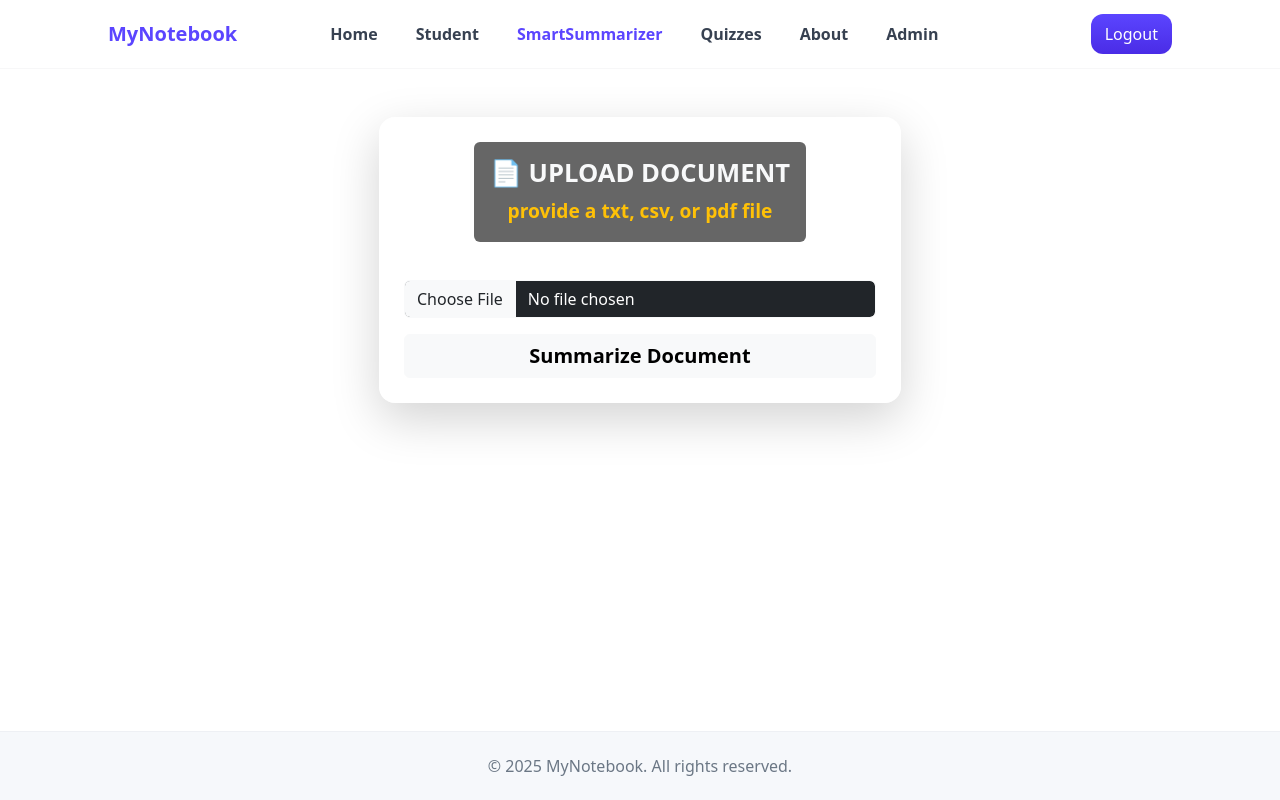
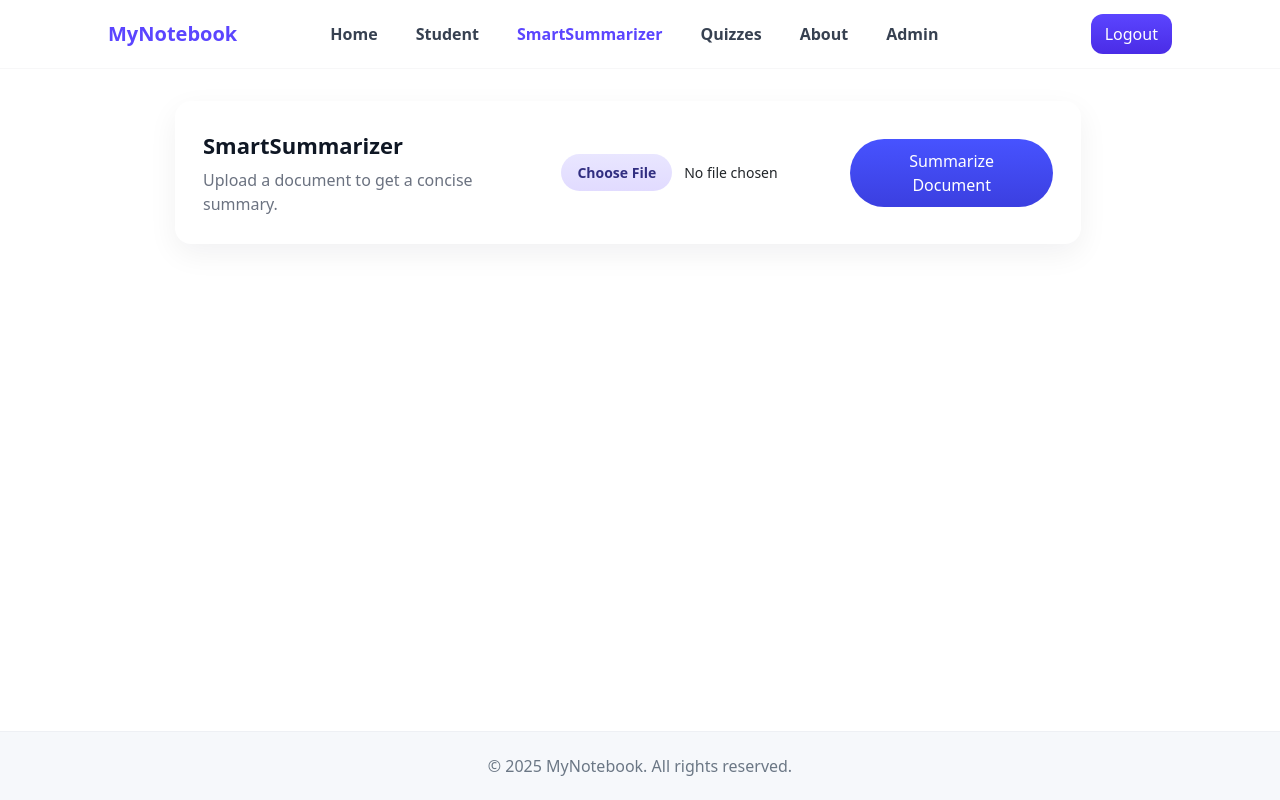
Before and after one commit to haribalji/mynotes1, a React (Create React App) app: page /FileUpload in a window 1280 px wide. Built offline with nearby package versions, Linux system fonts and the light colour scheme; sample sign-in values are in the browser's storage.

Commit message:
after styling summarizer

```diff
--- a/src/components/FileUpload.js
+++ b/src/components/FileUpload.js
@@ -1,6 +1,6 @@
-
-import React, { useRef, useState, useEffect } from 'react';
-import 'bootstrap/dist/css/bootstrap.min.css';
+import React, { useRef, useState, useEffect } from "react";
+import "bootstrap/dist/css/bootstrap.min.css";
+import "../styles/Summarizer.css";
 import { useNavigate } from "react-router-dom";
 
 const FileUpload = () => {
@@ -8,13 +8,15 @@ const FileUpload = () => {
   const token = localStorage.getItem("token");
   const navigate = useNavigate();
   const [file, setFile] = useState(null);
-  const [summary, setSummary] = useState('');
+  const [summary, setSummary] = useState("");
   const [loading, setLoading] = useState(false);
-  const [speechSynthesis, setSpeechSynthesis] = useState(window.speechSynthesis);
+  const [speechSynthesis, setSpeechSynthesis] = useState(
+    window.speechSynthesis
+  );
   const [utterance, setUtterance] = useState(null);
-  const [selectedLanguage, setSelectedLanguage] = useState('auto'); // Default: Auto-detect
+  const [selectedLanguage, setSelectedLanguage] = useState("auto"); // Default: Auto-detect
   const [isPaused, setIsPaused] = useState(false);
-const [ispeak,setispeak]=useState("speak")
+  const [ispeak, setispeak] = useState("speak");
   useEffect(() => {
     if (!token) navigate("/login");
   }, [token, navigate]);
@@ -26,33 +28,33 @@ const [ispeak,setispeak]=useState("speak")
   const handleSubmit = async (e) => {
     e.preventDefault();
     if (!file) {
-      alert('Please select a file.');
+      alert("Please select a file.");
       return;
     }
 
     const formData = new FormData();
-    formData.append('document', file);
+    formData.append("document", file);
     setLoading(true);
 
     try {
-      const response = await fetch('http://localhost:5000/api/summarizes', {
-        method: 'POST',
+      const response = await fetch("http://localhost:5000/api/summarizes", {
+        method: "POST",
         body: formData,
       });
 
       const data = await response.json();
       // console.log(data);
-      setSummary(data.summary || 'Summarization failed.');
+      setSummary(data.summary || "Summarization failed.");
     } catch (error) {
-      console.error('Error:', error);
-      setSummary('An error occurred during summarization.');
+      console.error("Error:", error);
+      setSummary("An error occurred during summarization.");
     }
     setLoading(false);
   };
 
   const detectLanguage = (text) => {
     const tamilRegex = /[\u0B80-\u0BFF]/;
-    return tamilRegex.test(text) ? 'ta' : 'en';
+    return tamilRegex.test(text) ? "ta" : "en";
   };
   // const pauseSpeech = () => {
   //   if (speechSynthesis.speaking && !speechSynthesis.paused) {
@@ -81,9 +83,6 @@ const [ispeak,setispeak]=useState("speak")
   // This function stops any ongoing speech.
   // speechSynthesis.cancel() immediately halts speech output.
 
-
-
-
   const speakText = () => {
     if (speechSynthesis.speaking) {
       setispeak("speak");
@@ -92,10 +91,9 @@ const [ispeak,setispeak]=useState("speak")
     }
     setispeak("speaking...");
 
-
     if (summary) {
       let lang;
-      if (selectedLanguage === 'auto') {
+      if (selectedLanguage === "auto") {
         lang = detectLanguage(summary);
       } else {
         lang = selectedLanguage;
@@ -104,16 +102,15 @@ const [ispeak,setispeak]=useState("speak")
       let textToSpeak = summary;
 
       // If Tamil is selected, remove English words to prevent awkward pronunciation
-      if (lang === 'ta') {
-        textToSpeak = summary.replace(/[A-Za-z0-9.,!?;:"'(){}[\]]+/g, ''); // Remove English words and special characters
-      }
-      else if (lang === 'en') {
+      if (lang === "ta") {
+        textToSpeak = summary.replace(/[A-Za-z0-9.,!?;:"'(){}[\]]+/g, ""); // Remove English words and special characters
+      } else if (lang === "en") {
         // English mode: Remove unwanted symbols
-        textToSpeak = textToSpeak.replace(/[\*\-,—]/g, '');
+        textToSpeak = textToSpeak.replace(/[\*\-,—]/g, "");
       }
 
       const speech = new SpeechSynthesisUtterance(textToSpeak.trim());
-      speech.lang = lang === 'ta' ? 'ta-IN' : 'en-US'; // Tamil or English voice
+      speech.lang = lang === "ta" ? "ta-IN" : "en-US"; // Tamil or English voice
       speech.rate = 1.5;
       speech.pitch = 1;
       speech.volume = 1;
@@ -124,48 +121,36 @@ const [ispeak,setispeak]=useState("speak")
 
   return (
     <>
-      <div className="container vh-10 d-flex flex-column justify-content-center align-items-center mt-5">
-        {/* File Upload Section */}
-        <div className="row w-100 mb-5">
-          <div className="col-lg-6 mx-auto">
-            <div className="card p-4 rounded-4 shadow-lg text-white w-100"
-              style={{
-                background: "rgba(255, 255, 255, 0.15)",
-                border: "1px solid rgba(255, 255, 255, 0.3)"
-              }}>
-              <div className="p-3 rounded text-center mx-auto"
-                style={{ background: "rgba(0, 0, 0, 0.6)", display: "inline-block", maxWidth: "90%", padding: "1.2rem" }}>
-                <h2 className="fw-bold text-uppercase text-light" style={{ fontSize: "clamp(1.2rem, 2vw, 2rem)", marginBottom: "0.5rem" }}>📄 Upload Document</h2>
-                <span className="text-lowercase text-warning" style={{ fontSize: "clamp(0.9rem, 1.5vw, 1.2rem)", fontWeight: "bold" }}>
-                  Provide a TXT, CSV, or PDF file
-                </span>
+      <div className="container summarizer-container">
+        <div className="row w-100 mb-4">
+          <div className="col-lg-10 mx-auto">
+            <div className="summarizer-card">
+              <div className="summarizer-top">
+                <div>
+                  <div className="summarizer-title">SmartSummarizer</div>
+                  <div className="summarizer-sub">
+                    Upload a document to get a concise summary.
                   </div>
-
-              <form onSubmit={handleSubmit}>
-                <div className="mb-3">
-                  <label htmlFor="document" className="form-label fw-bold fs-5">Select File</label>
-                  <input type="file" className="form-control bg-dark text-white border-light" id="document"
+                </div>
+                <div className="file-row">
+                  <input
+                    type="file"
+                    id="document"
                     accept=".txt,.csv,.pdf,.docx,.pptx,.xlsx"
                     onChange={handleFileChange}
                   />
-                </div>
-
-                {file && (
-                  <div className="alert alert-light py-2 text-dark rounded-3">
-                    📂 <strong>Selected:</strong> {file.name}
-                  </div>
-                )}
-
-                <button type="submit" className="btn btn-light w-100 fw-bold fs-5">
+                  <button className="summarize-btn" onClick={handleSubmit}>
                     {loading ? (
                       <>
-                      <span className="spinner-border spinner-border-sm me-2"></span> Summarizing...
+                        <span className="spinner-border spinner-border-sm me-2"></span>
+                        Summarizing...
                       </>
                     ) : (
                       "Summarize Document"
                     )}
                   </button>
-              </form>
+                </div>
+              </div>
             </div>
           </div>
         </div>
@@ -175,33 +160,13 @@ const [ispeak,setispeak]=useState("speak")
       <div className="row w-1200 mt-0">
         <div className="col-lg-10 mx-auto">
           {summary && (
-            <div ref={summaryRef} className="card p-5 rounded-4 shadow-lg text-white w-100"
-              style={{
-                background: "rgba(30, 30, 30, 0.85)",
-                border: "1px solid rgba(255, 255, 255, 0.2)",
-                minHeight: "350px",
-                marginBottom: "80px",
-              }}>
-              <h3 className="text-warning fw-bold text-center">📌 Summary</h3>
+            <div ref={summaryRef} className="summary-card">
+              <div className="summary-heading">
+                <span className="pin-icon">📌</span>
+                Summary
+              </div>
 
-              <p className="p-4 rounded"
-                style={{
-                  maxHeight: "400px",
-                  overflowY: "auto",
-                  fontSize: "clamp(14px, 1.2vw, 1.3rem)",
-                  lineHeight: "1.9",
-                  fontFamily: "Georgia, serif",
-                  whiteSpace: "pre-line",
-                  wordWrap: "break-word",
-                  textAlign: "justify",
-                  color: "#f8f9fa",
-                  padding: "20px",
-                  letterSpacing: "0.5px",
-                  wordSpacing: "1px",
-                  borderRadius: "10px",
-                }}>
-                {summary}
-              </p>
+              <p className="summary-text">{summary}</p>
 
               {/* Language Selection */}
               {/* <div className="d-flex justify-content-center mt-3">
@@ -212,35 +177,37 @@ const [ispeak,setispeak]=useState("speak")
                   <option value="ta">Tamil content </option>
                 </select>
               // </div> */}
-              <div className="d-flex flex-column align-items-center mt-4">
-  <h5 className="fw-bold text-light"> Choose Speech Mode</h5>
+              <div className="divider" />
 
+              <div className="speech-mode">
+                <div>Choose Speech Mode</div>
                 <div className="d-flex gap-3 mt-3">
-    {/* Speak English Content */}
                   <button
-      className={`btn ${selectedLanguage === 'en' ? 'btn-light' : 'btn-outline-light'} fw-bold px-4 py-2`}
-      onClick={() => setSelectedLanguage('en')}
+                    className={`pill-btn ${
+                      selectedLanguage === "en" ? "" : "inactive"
+                    }`}
+                    onClick={() => setSelectedLanguage("en")}
                   >
-      🎙️ Speak English Content
+                    Speak English Content
                   </button>
-
-    {/* Speak Tamil Content */}
                   <button
-      className={`btn ${selectedLanguage === 'ta' ? 'btn-warning' : 'btn-outline-warning'} fw-bold px-4 py-2`}
-      onClick={() => setSelectedLanguage('ta')}
+                    className={`pill-btn ${
+                      selectedLanguage === "ta" ? "" : "inactive"
+                    }`}
+                    onClick={() => setSelectedLanguage("ta")}
                   >
-      🎙️ Speak Tamil Content
+                    Speak Tamil Content
                   </button>
                 </div>
+
+                <div className="control-row">
+                  <button className="btn-start" onClick={speakText}>
+                    Start
+                  </button>
+                  <button className="btn-stop" onClick={stopSpeech}>
+                    Stop
+                  </button>
                 </div>
-
-
-              {/* Speak & Stop Buttons */}
-              <div className="d-flex justify-content-center mt-3">
-              {/* <button onClick={pauseSpeech} disabled={!speechSynthesis.speaking || speechSynthesis.paused}>⏸️ Pause</button> */}
-              {/* <button onClick={resumeSpeech} disabled={!isPaused}>▶️ Resume</button> */}
-                <button className="btn btn-success me-3" onClick={speakText}>🔊 {ispeak}</button>
-                <button className="btn btn-danger" onClick={stopSpeech}>⏹ Stop</button>
               </div>
             </div>
           )}
--- /dev/null
+++ b/src/styles/Summarizer.css
@@ -0,0 +1,152 @@
+/* Summarizer page styles - matches provided screenshot */
+:root {
+  --card-bg: #ffffff;
+  --card-shadow: 0 10px 30px rgba(15, 23, 42, 0.06);
+  --muted: #6b7280;
+  --primary: #4753ff; /* bluish */
+  --primary-soft: rgba(71, 83, 255, 0.12);
+  --accent: #e9e6ff;
+}
+
+.summarizer-container {
+  padding: 32px 0 80px;
+}
+.summarizer-card {
+  background: var(--card-bg);
+  border-radius: 16px;
+  padding: 28px;
+  box-shadow: var(--card-shadow);
+}
+.summarizer-top {
+  display: flex;
+  align-items: center;
+  justify-content: space-between;
+  gap: 16px;
+}
+.summarizer-title {
+  font-size: 22px;
+  font-weight: 700;
+  color: #0f1724;
+}
+.summarizer-sub {
+  color: var(--muted);
+  margin-top: 6px;
+}
+
+.file-row {
+  display: flex;
+  align-items: center;
+  gap: 16px;
+}
+input[type="file"] {
+  font-size: 14px;
+}
+/* Style the file choose button for modern browsers */
+input[type="file"]::file-selector-button {
+  background: linear-gradient(180deg, #e9e6ff, #e1dbff);
+  border: none;
+  padding: 8px 16px;
+  margin-right: 12px;
+  border-radius: 999px;
+  color: #312e81;
+  font-weight: 600;
+  cursor: pointer;
+}
+
+.summarize-btn {
+  background: linear-gradient(180deg, #4753ff, #3b3fe0);
+  color: white;
+  border: none;
+  padding: 10px 22px;
+  border-radius: 999px;
+}
+
+/* Summary card */
+.summary-card {
+  margin-top: 28px;
+  background: var(--card-bg);
+  border-radius: 16px;
+  padding: 24px;
+  box-shadow: var(--card-shadow);
+}
+.summary-heading {
+  display: flex;
+  align-items: center;
+  gap: 10px;
+  font-size: 18px;
+  font-weight: 600;
+  color: #0f1724;
+}
+.pin-icon {
+  width: 28px;
+  height: 28px;
+  display: inline-flex;
+  align-items: center;
+  justify-content: center;
+  background: var(--accent);
+  color: var(--primary);
+  border-radius: 6px;
+}
+.summary-text {
+  margin-top: 14px;
+  color: #111827;
+  line-height: 1.8;
+  height: 200px;
+  max-height: 200px;
+  overflow-y: auto;
+}
+.divider {
+  height: 1px;
+  background: #eef2f7;
+  margin: 18px 0;
+}
+
+.speech-mode {
+  margin-top: 8px;
+}
+.pill-btn {
+  border-radius: 999px;
+  padding: 8px 18px;
+  border: 1px solid transparent;
+  background: var(--primary-soft);
+  color: var(--primary);
+  font-weight: 600;
+}
+.pill-btn.inactive {
+  background: #f2f4f7;
+  color: #374151;
+  border-color: transparent;
+}
+
+.control-row {
+  margin-top: 18px;
+  display: flex;
+  gap: 12px;
+}
+.btn-start {
+  border-radius: 999px;
+  padding: 8px 18px;
+  border: 1px solid #22c55e;
+  color: #065f46;
+  background: white;
+}
+.btn-stop {
+  border-radius: 999px;
+  padding: 8px 18px;
+  border: 1px solid #ef4444;
+  color: #b91c1c;
+  background: white;
+}
+
+@media (max-width: 768px) {
+  .summarizer-top {
+    flex-direction: column;
+    align-items: flex-start;
+  }
+  .file-row {
+    width: 100%;
+  }
+  .summarize-btn {
+    align-self: flex-end;
+  }
+}
```
Lines whose indentation alone changed are shown as unchanged.
